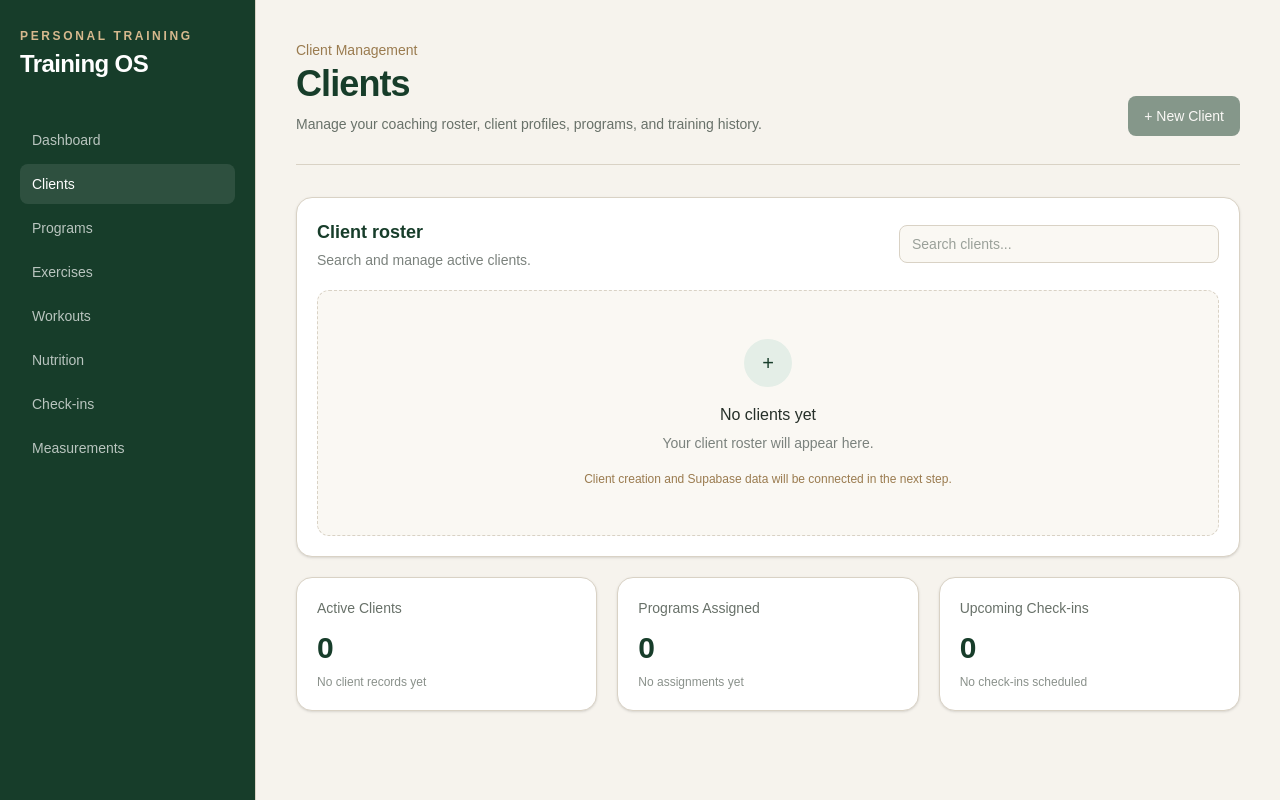
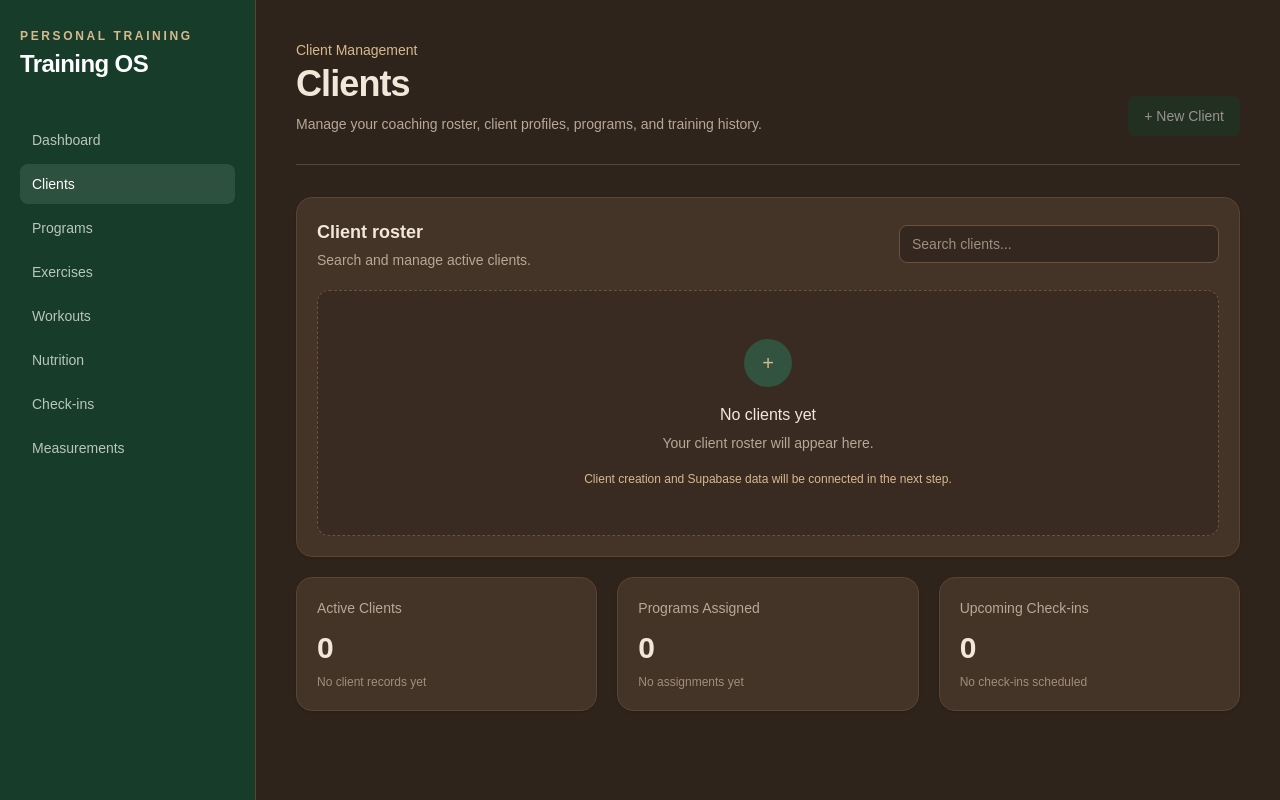
Before and after one commit to TheeMaughan/personal-training-os, a Next.js app: page /clients in a window 1280 px wide. Built offline with nearby package versions, Linux system fonts and the light colour scheme.

Commit message:
Refine Clients nature house color palette

```diff
--- a/src/app/clients/page.tsx
+++ b/src/app/clients/page.tsx
@@ -29,8 +29,8 @@ export default function ClientsPage() {
   }, [query]);
 
   return (
-    <main className="min-h-screen bg-[#f6f3ed] text-[#263029]">
-      <aside className="fixed inset-y-0 left-0 hidden w-64 border-r border-[#d9d2c5] bg-[#173d2a] px-5 py-7 text-white lg:block">
+    <main className="min-h-screen bg-[#2f241b] text-[#eadfce]">
+      <aside className="fixed inset-y-0 left-0 hidden w-64 border-r border-[#5a4533] bg-[#173d2a] px-5 py-7 text-white lg:block">
         <div className="mb-10">
           <div className="text-xs font-semibold uppercase tracking-[0.22em] text-[#d7b98e]">Personal Training</div>
           <div className="mt-1 text-2xl font-semibold tracking-tight">Training OS</div>
@@ -49,11 +49,11 @@ export default function ClientsPage() {
       </aside>
 
       <div className="lg:pl-64">
-        <div className="border-b border-[#d9d2c5] bg-white/70 px-5 py-3 lg:hidden">
-          <div className="text-lg font-semibold text-[#173d2a]">Training OS</div>
+        <div className="border-b border-[#5a4533] bg-[#392b21] px-5 py-3 lg:hidden">
+          <div className="text-lg font-semibold text-[#eadfce]">Training OS</div>
           <div className="mt-3 flex gap-2 overflow-x-auto pb-1">
             {navItems.map(([label, href]) => (
-              <a key={label} href={href} className="whitespace-nowrap rounded-full border border-[#d9d2c5] px-3 py-1.5 text-xs">
+              <a key={label} href={href} className="whitespace-nowrap rounded-full border border-[#6a5240] px-3 py-1.5 text-xs text-[#eadfce]">
                 {label}
               </a>
             ))}
@@ -61,11 +61,11 @@ export default function ClientsPage() {
         </div>
 
         <section className="mx-auto max-w-7xl px-5 py-8 sm:px-8 lg:px-10 lg:py-10">
-          <header className="mb-8 flex flex-col gap-5 border-b border-[#d9d2c5] pb-7 sm:flex-row sm:items-end sm:justify-between">
+          <header className="mb-8 flex flex-col gap-5 border-b border-[#5a4533] pb-7 sm:flex-row sm:items-end sm:justify-between">
             <div>
-              <p className="text-sm font-medium text-[#9a7b4f]">Client Management</p>
-              <h1 className="mt-1 text-3xl font-semibold tracking-tight text-[#173d2a] sm:text-4xl">Clients</h1>
-              <p className="mt-2 max-w-2xl text-sm leading-6 text-[#687169]">
+              <p className="text-sm font-medium text-[#d7b98e]">Client Management</p>
+              <h1 className="mt-1 text-3xl font-semibold tracking-tight text-[#f1e8da] sm:text-4xl">Clients</h1>
+              <p className="mt-2 max-w-2xl text-sm leading-6 text-[#b8a897]">
                 Manage your coaching roster, client profiles, programs, and training history.
               </p>
             </div>
@@ -79,29 +79,29 @@ export default function ClientsPage() {
             </button>
           </header>
 
-          <section className="rounded-2xl border border-[#d9d2c5] bg-white p-5 shadow-sm">
+          <section className="rounded-2xl border border-[#5a4533] bg-[#443327] p-5 shadow-sm">
             <div className="flex flex-col gap-4 sm:flex-row sm:items-center sm:justify-between">
               <div>
-                <h2 className="text-lg font-semibold text-[#173d2a]">Client roster</h2>
-                <p className="mt-1 text-sm text-[#7b827d]">Search and manage active clients.</p>
+                <h2 className="text-lg font-semibold text-[#f1e8da]">Client roster</h2>
+                <p className="mt-1 text-sm text-[#b8a897]">Search and manage active clients.</p>
               </div>
               <input
                 value={query}
                 onChange={(event) => setQuery(event.target.value)}
                 placeholder="Search clients..."
-                className="w-full rounded-lg border border-[#d9d2c5] bg-[#faf8f3] px-3 py-2 text-sm outline-none placeholder:text-[#9aa099] focus:border-[#9a7b4f] sm:max-w-xs"
+                className="w-full rounded-lg border border-[#6a5240] bg-[#33271f] px-3 py-2 text-sm text-[#f1e8da] outline-none placeholder:text-[#9f8f7e] focus:border-[#d7b98e] sm:max-w-xs"
               />
             </div>
 
-            <div className="mt-5 rounded-xl border border-dashed border-[#d9d2c5] bg-[#faf8f3] px-6 py-12 text-center">
-              <div className="mx-auto flex h-12 w-12 items-center justify-center rounded-full bg-[#e4eee7] text-[#173d2a]">
+            <div className="mt-5 rounded-xl border border-dashed border-[#6a5240] bg-[#392b21] px-6 py-12 text-center">
+              <div className="mx-auto flex h-12 w-12 items-center justify-center rounded-full bg-[#31533f] text-[#d7b98e]">
                 <span className="text-xl">+</span>
               </div>
-              <h3 className="mt-4 font-medium text-[#263029]">{clients[0]?.name}</h3>
-              <p className="mx-auto mt-1 max-w-md text-sm leading-6 text-[#7b827d]">
+              <h3 className="mt-4 font-medium text-[#f1e8da]">{clients[0]?.name}</h3>
+              <p className="mx-auto mt-1 max-w-md text-sm leading-6 text-[#b8a897]">
                 {clients[0]?.detail}
               </p>
-              <p className="mt-4 text-xs text-[#9a7b4f]">
+              <p className="mt-4 text-xs text-[#d7b98e]">
                 Client creation and Supabase data will be connected in the next step.
               </p>
             </div>
@@ -113,10 +113,10 @@ export default function ClientsPage() {
               ["Programs Assigned", "0", "No assignments yet"],
               ["Upcoming Check-ins", "0", "No check-ins scheduled"],
             ].map(([label, value, detail]) => (
-              <div key={label} className="rounded-2xl border border-[#d9d2c5] bg-white p-5 shadow-sm">
-                <div className="text-sm font-medium text-[#687169]">{label}</div>
-                <div className="mt-3 text-3xl font-semibold tracking-tight text-[#173d2a]">{value}</div>
-                <div className="mt-2 text-xs text-[#8a918b]">{detail}</div>
+              <div key={label} className="rounded-2xl border border-[#5a4533] bg-[#443327] p-5 shadow-sm">
+                <div className="text-sm font-medium text-[#b8a897]">{label}</div>
+                <div className="mt-3 text-3xl font-semibold tracking-tight text-[#f1e8da]">{value}</div>
+                <div className="mt-2 text-xs text-[#9f8f7e]">{detail}</div>
               </div>
             ))}
           </section>
```
